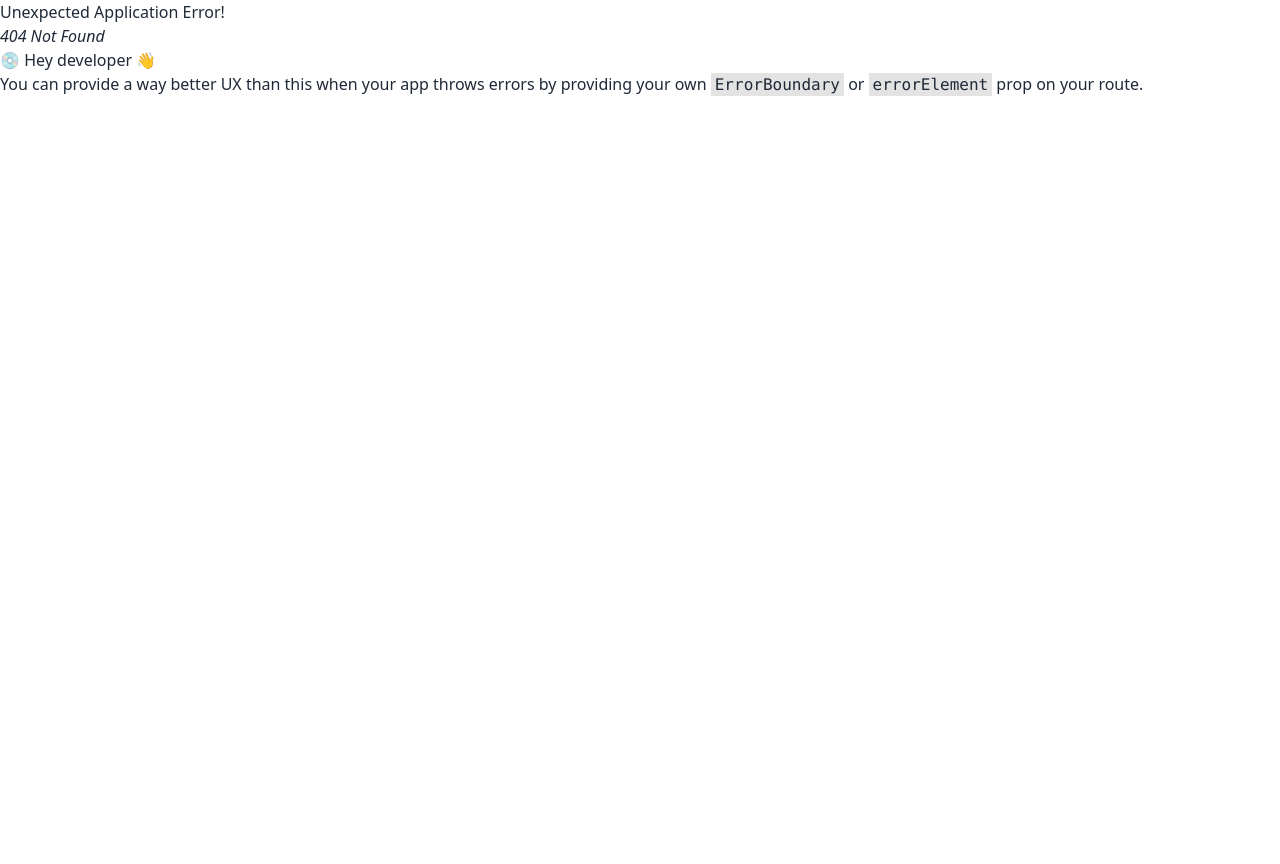
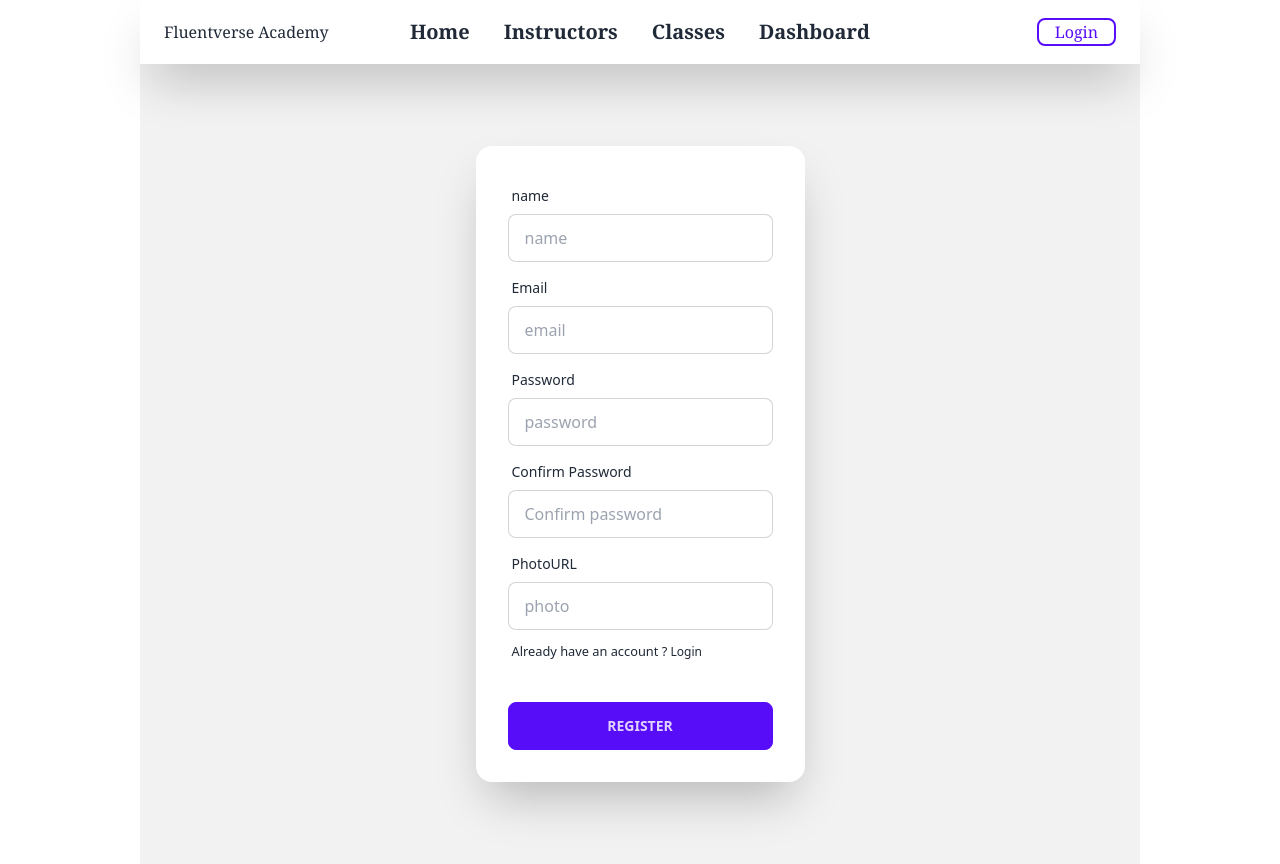
Before and after one commit to Nazmulhossain3/fluentVerse-client, a React (Vite) app: page /register in a window 1280 px wide. Before the commit this address had no page. Before the commit the page ends 800 px from the top, so only its background shows below. Built offline with nearby package versions, Linux system fonts and the light colour scheme.

Commit message:
register and login page is addded

```diff
--- a/package.json
+++ b/package.json
@@ -10,8 +10,10 @@
     "preview": "vite preview"
   },
   "dependencies": {
+    "firebase": "^9.22.1",
     "react": "^18.2.0",
     "react-dom": "^18.2.0",
+    "react-hook-form": "^7.44.3",
     "react-router-dom": "^6.11.2",
     "swiper": "^9.3.2"
   },
--- /dev/null
+++ b/src/Component/Firebase/firebase.config.js
@@ -0,0 +1,18 @@
+// Import the functions you need from the SDKs you need
+import { initializeApp } from "firebase/app";
+// TODO: Add SDKs for Firebase products that you want to use
+// https://firebase.google.com/docs/web/setup#available-libraries
+
+// Your web app's Firebase configuration
+const firebaseConfig = {
+  apiKey: import.meta.env.VITE_apiKey,
+  authDomain: import.meta.env.VITE_authDomain,
+  projectId: import.meta.env.VITE_projectId,
+  storageBucket: import.meta.env.VITE_storageBucket,
+  messagingSenderId: import.meta.env.VITE_messagingSenderId,
+  appId: import.meta.env.VITE_appId,
+};
+
+// Initialize Firebase
+const app = initializeApp(firebaseConfig);
+export default app;
--- /dev/null
+++ b/src/Pages/Login/Login.jsx
@@ -0,0 +1,49 @@
+import { useForm } from "react-hook-form";
+import { Link } from "react-router-dom";
+
+const Login = () => {
+const { register, handleSubmit, watch, formState: { errors } } = useForm();
+const onSubmit = data => {
+    console.log(data)
+};
+
+
+return (
+        <div>
+     <div className="hero min-h-screen bg-base-200">
+  <div className="hero-content flex-col ">
+    <h2 className="text-2xl">Please Login</h2>
+    <div className="card flex-shrink-0 w-full max-w-sm shadow-2xl bg-base-100">
+
+      <form onSubmit={handleSubmit(onSubmit)} className="card-body">
+
+        <div className="form-control">
+          <label className="label">
+            <span className="label-text">Email</span>
+          </label>
+          <input type="email" {...register("email")} placeholder="email" className="input input-bordered" />
+        </div>
+
+        <div className="form-control">
+          <label className="label">
+            <span className="label-text">Password</span>
+          </label>
+          <input type="password" {...register("password")} placeholder="password" className="input input-bordered" />
+          <label className="label">
+            <Link to='/register' className="label-text-alt link link-hover">have you any account? register</Link>
+          </label>
+        </div>
+
+        <div className="form-control mt-6">
+          <input  className="btn btn-primary" type="submit" value="login" />
+
+        </div>
+      </form>
+    </div>
+  </div>
+</div>
+        </div>
+    );
+};
+
+export default Login;
--- /dev/null
+++ b/src/Pages/Login/Register.jsx
@@ -0,0 +1,69 @@
+import { useForm } from "react-hook-form";
+import { Link } from "react-router-dom";
+
+const Register = () => {
+    const { register, handleSubmit, watch, formState: { errors } } = useForm();
+    const onSubmit = data => {
+        console.log(data)
+    }
+    return (
+        <div>
+ <div className="hero min-h-screen bg-base-200">
+  <div className="hero-content flex-col lg:flex-row-reverse">
+
+    <div className="card flex-shrink-0 w-full max-w-sm shadow-2xl bg-base-100">
+      <form onSubmit={handleSubmit(onSubmit)} className="card-body">
+
+        <div className="form-control">
+          <label className="label">
+            <span className="label-text">name</span>
+          </label>
+          <input   {...register("name")} type="name" placeholder="name" className="input input-bordered" />
+        </div>
+        <div className="form-control">
+          <label className="label">
+            <span className="label-text">Email</span>
+          </label>
+          <input type="email"  {...register("email")} placeholder="email" className="input input-bordered" />
+        </div>
+
+        <div className="form-control">
+          <label className="label">
+            <span className="label-text">Password</span>
+          </label>
+          <input type="password"  {...register("password")} placeholder="password" className="input input-bordered" />
+
+        </div>
+        <div className="form-control">
+          <label className="label">
+            <span className="label-text">Confirm Password</span>
+          </label>
+          <input type="password"  {...register("confirm password")} placeholder="Confirm password" className="input input-bordered" />
+
+        </div>
+        <div className="form-control">
+          <label className="label">
+            <span className="label-text">PhotoURL</span>
+          </label>
+          <input type="text"  {...register("photoURL")} placeholder="photo" className="input input-bordered" />
+          <label className="label">
+            {/* <a href="#" >Forgot password?</a> */}
+            <p><small>Already have an account ? <Link className="label-text-alt link link-hover" to='/login'>Login</Link> </small></p>
+          </label>
+        </div>
+
+
+
+        <div className="form-control mt-6">
+
+          <input className="btn btn-primary" type="submit" value="Register" />
+        </div>
+      </form>
+    </div>
+  </div>
+</div>
+        </div>
+    );
+};
+
+export default Register;
--- a/src/Shared/Navbar.jsx
+++ b/src/Shared/Navbar.jsx
@@ -14,9 +14,11 @@ const Navbar = () => {
         </div>
         <div className="navbar-end">
 
+          <Link to='/login'>
           <button className="border-2 font-serif rounded-lg btn-primary btn-outline px-4">
             Login
           </button>
+          </Link>
         </div>
       </div>
     );
```
Also changed, not shown: src/main.jsx (+10 -0 lines), 2 other files (tests, documents, lock files or other folders).
